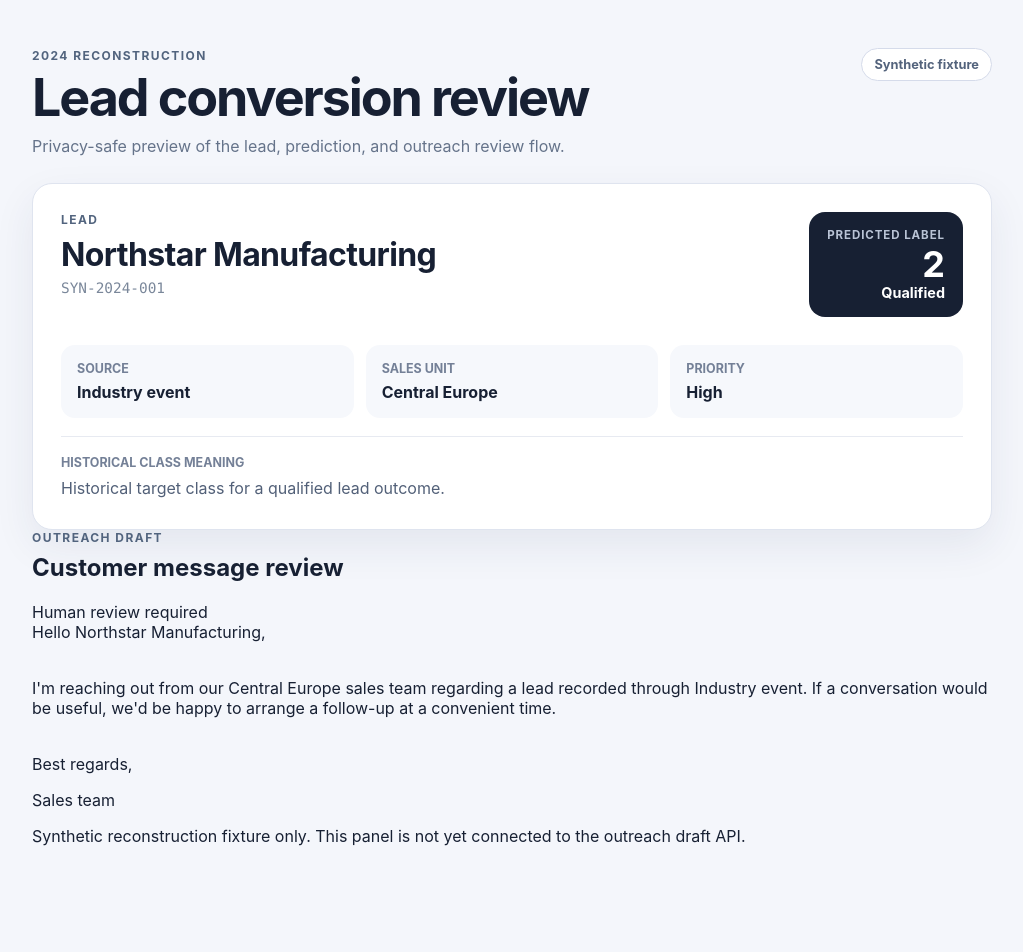
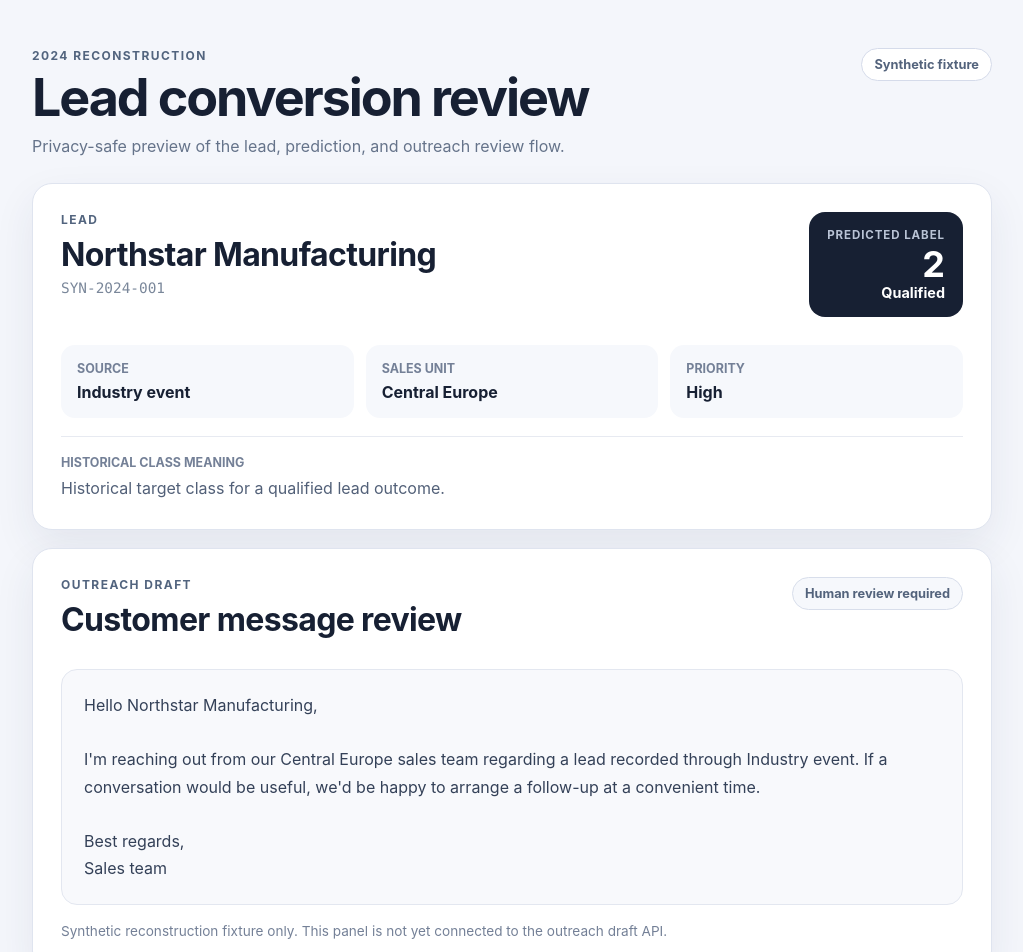
Before and after one commit to lemonwasp/ai-lead-conversion-platform, a React (Vite) app in the folder frontend/: page / in a window 1280 px wide. Shown: the top 952 px of the page, without its empty margins (128-1151 px from the left). Before the commit the page ends 894 px from the top, so only its background shows below. Built offline with nearby package versions, Linux system fonts and the light colour scheme.

Commit message:
style: add outreach draft panel

```diff
--- a/frontend/src/styles.css
+++ b/frontend/src/styles.css
@@ -73,7 +73,8 @@ h1 {
   line-height: 1.6;
 }
 
-.fixture-label {
+.fixture-label,
+.review-label {
   flex: 0 0 auto;
   padding: 8px 12px;
   border: 1px solid #d5dbea;
@@ -84,7 +85,8 @@ h1 {
   font-weight: 700;
 }
 
-.lead-card {
+.lead-card,
+.outreach-card {
   padding: 28px;
   border: 1px solid #dfe4ef;
   border-radius: 20px;
@@ -92,14 +94,20 @@ h1 {
   box-shadow: 0 16px 40px rgb(39 54 85 / 8%);
 }
 
-.lead-heading {
+.outreach-card {
+  margin-top: 18px;
+}
+
+.lead-heading,
+.outreach-heading {
   display: flex;
   align-items: flex-start;
   justify-content: space-between;
   gap: 24px;
 }
 
-.lead-heading h2 {
+.lead-heading h2,
+.outreach-heading h2 {
   margin-bottom: 6px;
   font-size: clamp(1.5rem, 3vw, 2rem);
   letter-spacing: -0.02em;
@@ -188,17 +196,45 @@ h1 {
   line-height: 1.55;
 }
 
+.review-label {
+  border-color: #d8deeb;
+  background: #f6f8fc;
+}
+
+.draft-copy {
+  margin-top: 24px;
+  padding: 22px;
+  border: 1px solid #e3e7f0;
+  border-radius: 16px;
+  background: #f8f9fc;
+  color: #344158;
+  line-height: 1.7;
+}
+
+.draft-copy p {
+  margin-bottom: 0;
+}
+
+.outreach-note {
+  margin-top: 16px;
+  color: #748097;
+  font-size: 0.85rem;
+  line-height: 1.55;
+}
+
 @media (max-width: 640px) {
   .page-shell {
     padding: 28px 16px;
   }
 
   .dashboard-header,
-  .lead-heading {
+  .lead-heading,
+  .outreach-heading {
     flex-direction: column;
   }
 
-  .fixture-label {
+  .fixture-label,
+  .review-label {
     align-self: flex-start;
   }
 
```
